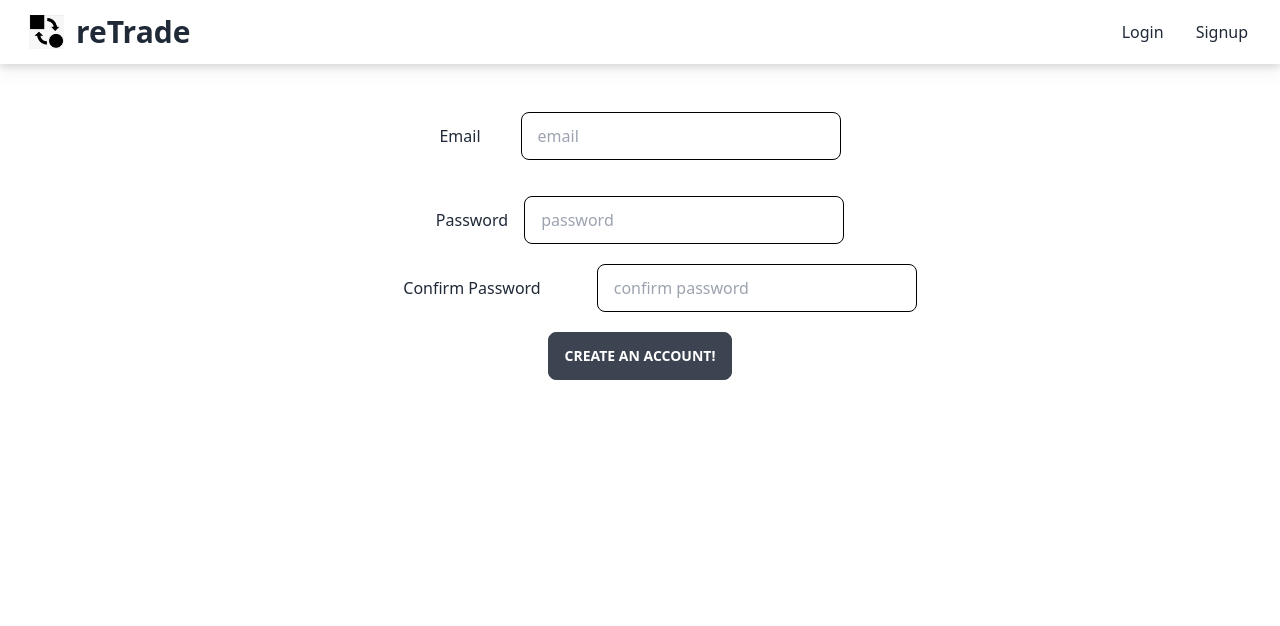
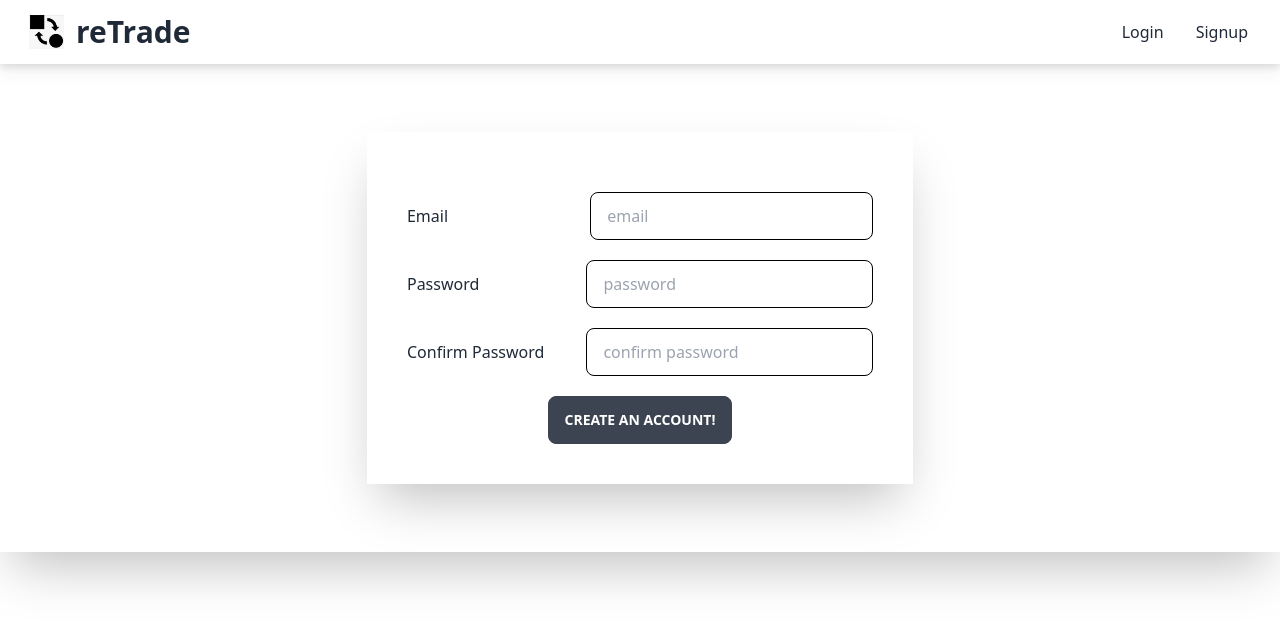
Before and after one commit to manishya1669/retrade, a React (Vite) app: page /register in a window 1280 px wide. Shown: the top 626 px of the page. Built offline with nearby package versions, Linux system fonts and the light colour scheme; what pocketbase would draw is missing.

Commit message:
LoginPageUpdated

```diff
--- a/src/components/LandingPage/LandingPage_footer.jsx
+++ b/src/components/LandingPage/LandingPage_footer.jsx
@@ -4,12 +4,12 @@ import logo from "../Images/HackLogo.png"
 export default function Footer() {
 
     return (
-        <div  className="p-10 bg-gray-500 text-white">
+        <div  className=" bg-gray-500 text-white">
         <div className="flex h-100 w-100 p-10 gap-10 justify-around items-center">
           <div>
             <img  src={logo} width={300} height={100}  alt="logo"/>
           </div>
-          <div className=" p-5">
+          <div className=" ">
           <div className="text-5xl py-5 text-center">Exchange Safely and Securely !</div>
           <div className="text-2xl max-w-xl mx-auto text-center">reTrade takes great pride in offering a safe and secure online barting experience !!</div>
           </div>
--- a/src/pages/Register.jsx
+++ b/src/pages/Register.jsx
@@ -58,10 +58,11 @@ const Register = () => {
   }
 
   return (
-    <form className="p-3" onSubmit={onSubmit}>
-      <div className="p-4 flex gap-10 justify-center items-center my-5">
+    <form className="p-7 grid  grid-flow-row  shadow-2xl text-left justify-center" onSubmit={onSubmit}>
+     <div className="m-10 p-10  shadow-2xl">
+      <div className="   flex gap-40 justify-center items-center my-5">
 
-          <label htmlFor="Email">Email</label>
+          <label className="w-[5%]" htmlFor="Email">Email</label>
           <input
             id="Email"
             type="email"
@@ -73,8 +74,8 @@ const Register = () => {
           />
 
       </div>
-      <div className=" flex gap-4 justify-center items-center my-5">
-        <label htmlFor="passwd">Password</label>
+      <div className=" flex  gap-4 justify-center items-center my-5">
+        <label className="w-[60%]" htmlFor="passwd">Password</label>
         <input
           id="passwd"
           type="password"
@@ -86,7 +87,7 @@ const Register = () => {
         />
       </div>
       <div className=" flex gap-4 justify-center items-center my-5 ">
-        <label className="px-10" htmlFor="cpasswd">Confirm Password</label>
+        <label className="w-[60%]" htmlFor="cpasswd">Confirm Password</label>
         <input
           id="cpasswd"
           type="password"
@@ -100,6 +101,7 @@ const Register = () => {
       <div className=" mx-auto text-center">
         <button className="btn">Create an Account!</button>
       </div>
+      </div>
     </form>
   );
 };
```
